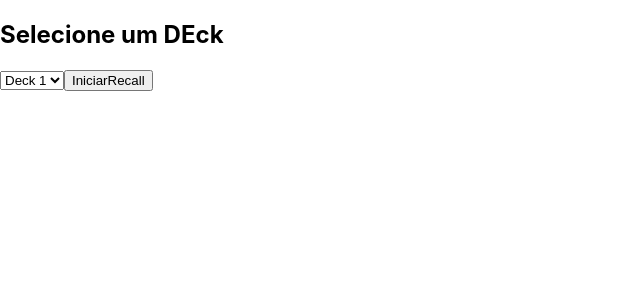
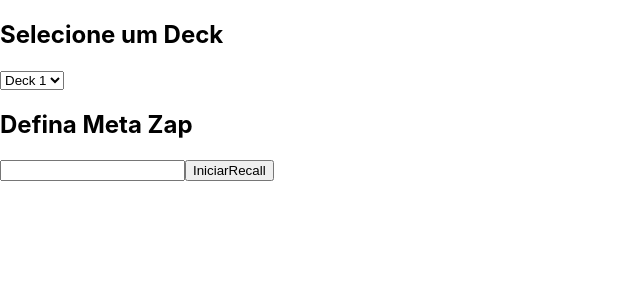
Before and after one commit to DLacerdadev/projeto-zaprecall, a React (Create React App) app: page / in a window 1280 px wide. Shown: the top 300 px of the page, without its empty margins (0-640 px from the left). Built offline with nearby package versions, Linux system fonts and the light colour scheme.

Commit message:
Escolha de Decks e metas

```diff
--- a/src/App.jsx
+++ b/src/App.jsx
@@ -4,7 +4,7 @@ function App() {
   const [mostrarInicio, setMostrarInicio] = useState(true);
   const [mostrarFlashCards, setMostrarFlashCard] = useState(false);
   const [mostrarResultado, setMostrarResultado] = useState(false);
-  const [flashcards, setFlashCars] = useState([
+  const [flashcards, setFlashCards] = useState([
     {
       question: "O que é JSX?",
       answer: "Uma extensão da linguagem JavaScript",
@@ -34,13 +34,19 @@ function App() {
     },
   ]);
 
+  const [zapGoal, setZapGoal] = useState(1);
+
   const startRecall = () => {
     setMostrarInicio(false);
+    setMostrarFlashCard(false);
+    setFlashCards(flashcards);
   };
 
   return (
     <div className="App">
-      {mostrarInicio && <Inicio startRecall={startRecall} />}
+      {mostrarInicio && (
+        <Inicio startRecall={startRecall} setZap={setZapGoal} />
+      )}
     </div>
   );
 }
--- a/src/components/Inicio.jsx
+++ b/src/components/Inicio.jsx
@@ -1,6 +1,6 @@
 import React, { useState } from "react";
 
-export function Inicio({ startJogo, selectDeck }) {
+export function Inicio({ startJogo, selectDeck, setZap }) {
   const [selectedDeck, setSelectDeck] = useState("");
 
   const handleclick = () => {
@@ -12,12 +12,18 @@ export function Inicio({ startJogo, selectDeck }) {
     selectDeck(e.target.value);
   };
 
+  const handlezapGoalChange = (e) => {
+    setZap(parseInt(e.target.value));
+  };
+
   return (
     <div className="Inicio">
-      <h2>Selecione um DEck</h2>
+      <h2>Selecione um Deck</h2>
       <select value={selectedDeck} onChange={handleSelectDeck}>
         <option value="deck1"> Deck 1 </option>
       </select>
+      <h2>Defina Meta Zap</h2>
+      <input type="number" min="1" onChange={handlezapGoalChange} />
       <button onClick={handleclick}>IniciarRecall</button>
     </div>
   );
```
